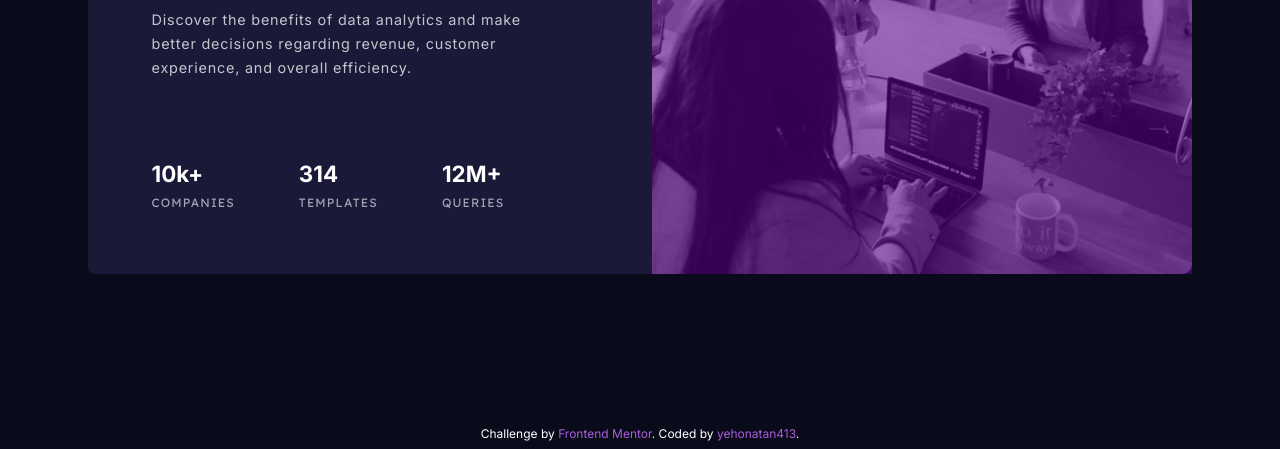
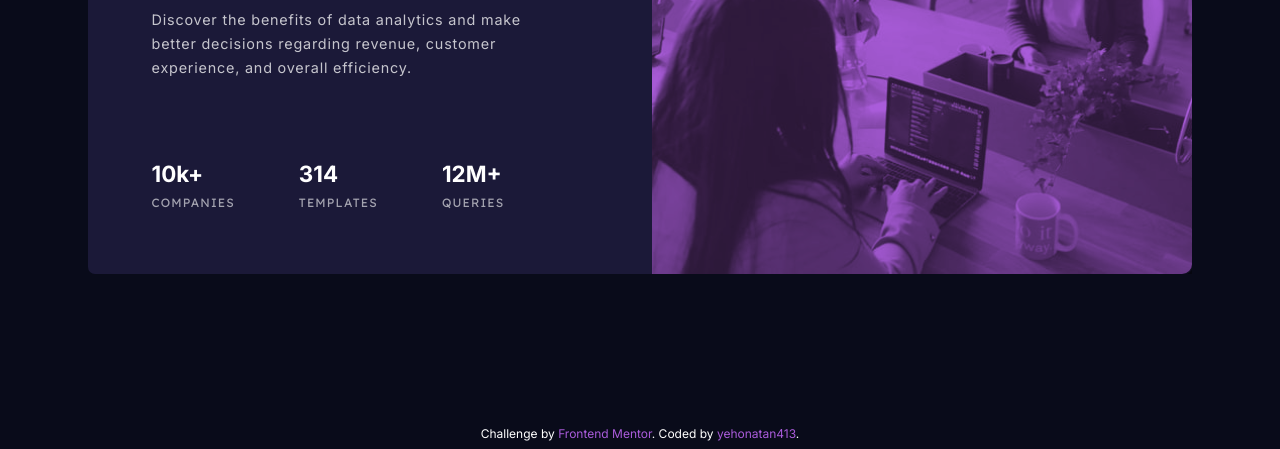
Before and after one commit to yehonatan413/Stats-preview-card-component, a plain HTML site: page index.html in a window 1280 px wide. Shown: the part 351-800 px from the top of the page. Drawn offline with Linux system fonts and the light colour scheme.

Commit message:
fixed image overlay

```diff
--- a/index.html
+++ b/index.html
@@ -16,7 +16,6 @@
 	      srcset="images/image-header-mobile.jpg">
         <img src="images/image-header-desktop.jpg" alt="">
       </picture>
-      <div class="color_overlay"></div>
     </div>
     <section class="main_content">
       <h1>Get <mark>insights</mark> that help your business grow.</h1>
--- a/style.css
+++ b/style.css
@@ -22,15 +22,22 @@ body {
 }
 
 img {
+    display: block;
     height: 13rem;
     width: 100%;
-    border-top-left-radius: 7px;
-    border-top-right-radius: 7px;
     object-fit: cover;
+    mix-blend-mode: multiply;
+    opacity: 75%;
+}
+
+picture {
+    height: 100%;
 }
 
 .img_container {
-    position: relative;
+    background-color: hsl(277, 64%, 61%);
+    border-top-right-radius: 7px;
+    border-top-left-radius: 7px;
 }
 
 .color_overlay {
@@ -135,10 +142,13 @@ br {
 
     img {
         height: 100%;
+    }
+
+    .img_container {
+        background-color: hsl(277, 64%, 61%);
+        border-top-right-radius: 10px;
         border-bottom-right-radius: 10px;
-        border-top-right-radius: 10px;
         border-top-left-radius: 0;
-        object-fit: cover;
     }
 
     .main_content {
```
